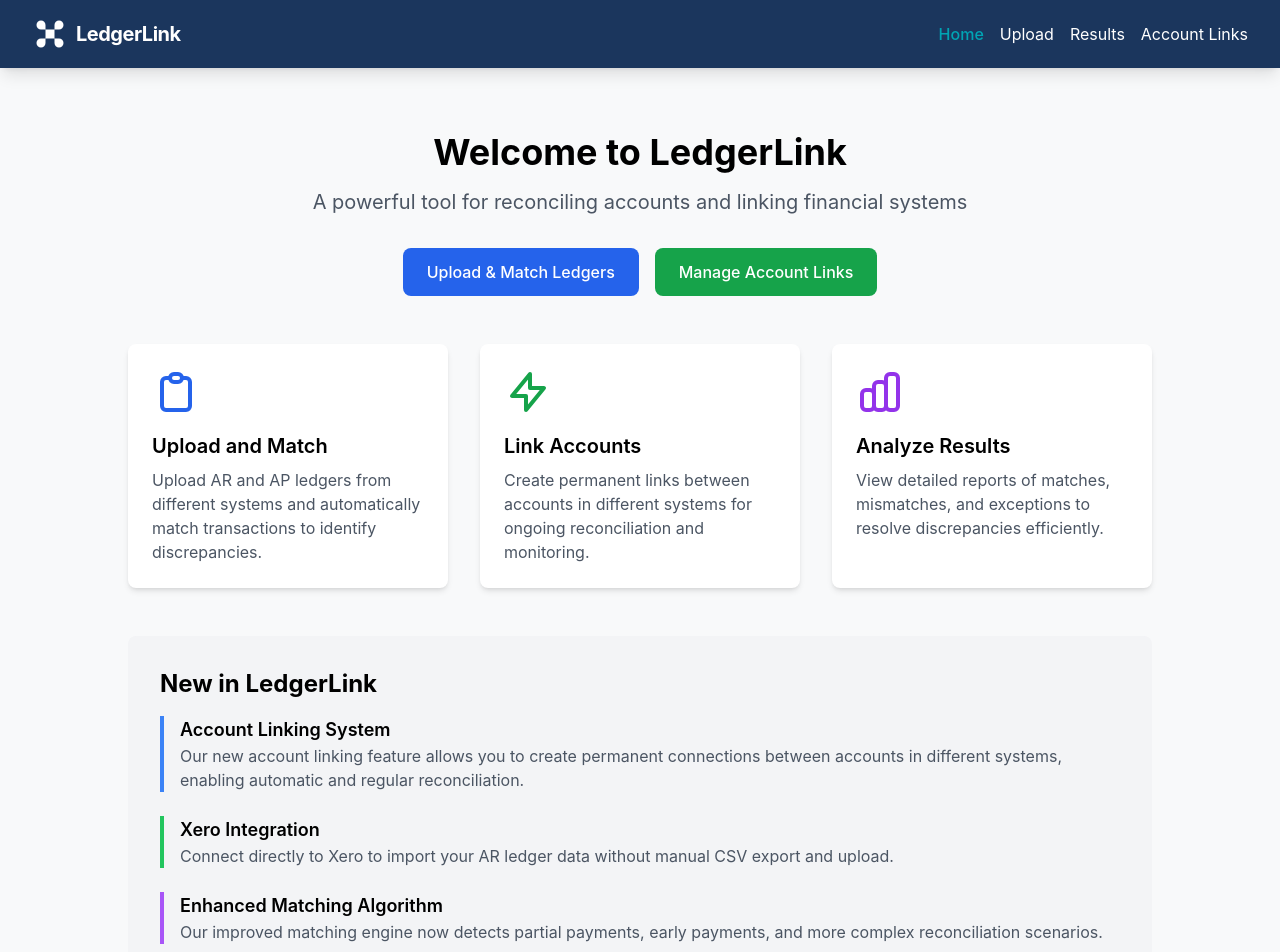
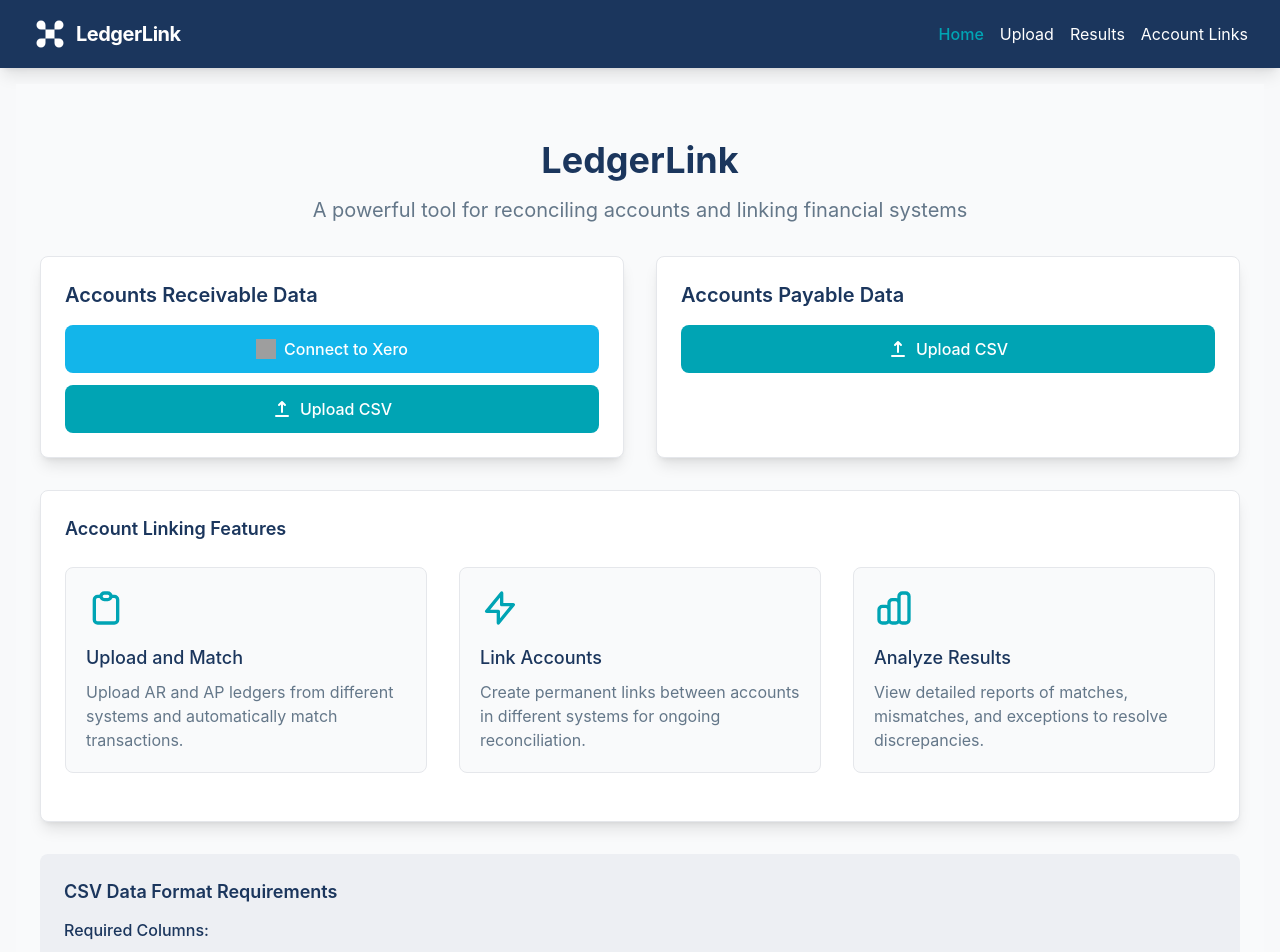
Before and after one commit to TomWall1/LedgerLink, a React (Create React App) app in the folder frontend/: page / in a window 1280 px wide. Shown: the top 952 px of the page. Built offline with nearby package versions, Linux system fonts and the light colour scheme; grey boxes are pictures that could not be loaded.

Commit message:
Update Home page with new design

```diff
--- a/frontend/src/pages/Home.jsx
+++ b/frontend/src/pages/Home.jsx
@@ -3,85 +3,125 @@ import { Link } from 'react-router-dom';
 
 const Home = () => {
   return (
-    <div className="max-w-5xl mx-auto">
-      <div className="text-center my-12">
-        <h1 className="text-4xl font-bold mb-4">Welcome to LedgerLink</h1>
-        <p className="text-xl text-gray-600 mb-8">
-          A powerful tool for reconciling accounts and linking financial systems
-        </p>
-        <div className="flex flex-wrap justify-center gap-4">
+    <div className="min-h-screen bg-gray-50">
+      <div className="max-w-7xl mx-auto p-6">
+        <div className="mb-8 text-center">
+          <h1 className="text-4xl font-bold text-primary mt-8 mb-4">LedgerLink</h1>
+          <p className="text-xl text-text">A powerful tool for reconciling accounts and linking financial systems</p>
+        </div>
+
+        <div className="grid grid-cols-1 md:grid-cols-2 gap-8">
+          <div className="bg-white rounded-lg shadow-lg p-6 border border-gray-200">
+            <h2 className="text-xl font-semibold mb-4 text-primary">Accounts Receivable Data</h2>
+            <div className="space-y-3">
               <Link
                 to="/upload"
-            className="bg-blue-600 hover:bg-blue-700 text-white px-6 py-3 rounded-lg font-medium"
+                className="block bg-accent text-white px-6 py-3 rounded-lg hover:bg-opacity-90 transition-colors text-center font-medium"
               >
-            Upload & Match Ledgers
+                <div className="flex items-center justify-center">
+                  <img
+                    src="/xero-logo.svg"
+                    alt="Xero logo"
+                    className="w-5 h-5 mr-2"
+                  />
+                  Connect to Xero
+                </div>
               </Link>
               <Link
-            to="/account-links"
-            className="bg-green-600 hover:bg-green-700 text-white px-6 py-3 rounded-lg font-medium"
+                to="/upload"
+                className="block bg-secondary text-white px-6 py-3 rounded-lg hover:bg-opacity-90 transition-colors text-center font-medium"
               >
-            Manage Account Links
+                <div className="flex items-center justify-center">
+                  <svg xmlns="http://www.w3.org/2000/svg" className="h-5 w-5 mr-2" viewBox="0 0 20 20" fill="currentColor">
+                    <path fillRule="evenodd" d="M3 17a1 1 0 011-1h12a1 1 0 110 2H4a1 1 0 01-1-1zM6.293 6.707a1 1 0 010-1.414l3-3a1 1 0 011.414 0l3 3a1 1 0 01-1.414 1.414L11 5.414V13a1 1 0 11-2 0V5.414L7.707 6.707a1 1 0 01-1.414 0z" clipRule="evenodd" />
+                  </svg>
+                  Upload CSV
+                </div>
               </Link>
             </div>
           </div>
 
-      <div className="grid grid-cols-1 md:grid-cols-3 gap-8 my-12">
-        <div className="bg-white p-6 rounded-lg shadow-md">
-          <div className="text-blue-600 mb-4">
-            <svg xmlns="http://www.w3.org/2000/svg" className="h-12 w-12" fill="none" viewBox="0 0 24 24" stroke="currentColor">
+          <div className="bg-white rounded-lg shadow-lg p-6 border border-gray-200">
+            <h2 className="text-xl font-semibold mb-4 text-primary">Accounts Payable Data</h2>
+            <Link
+              to="/upload"
+              className="block bg-secondary text-white px-6 py-3 rounded-lg hover:bg-opacity-90 transition-colors text-center font-medium"
+            >
+              <div className="flex items-center justify-center">
+                <svg xmlns="http://www.w3.org/2000/svg" className="h-5 w-5 mr-2" viewBox="0 0 20 20" fill="currentColor">
+                  <path fillRule="evenodd" d="M3 17a1 1 0 011-1h12a1 1 0 110 2H4a1 1 0 01-1-1zM6.293 6.707a1 1 0 010-1.414l3-3a1 1 0 011.414 0l3 3a1 1 0 01-1.414 1.414L11 5.414V13a1 1 0 11-2 0V5.414L7.707 6.707a1 1 0 01-1.414 0z" clipRule="evenodd" />
+                </svg>
+                Upload CSV
+              </div>
+            </Link>
+          </div>
+        </div>
+
+        <div className="mt-8 bg-white rounded-lg shadow-lg p-6 border border-gray-200">
+          <h2 className="text-lg font-semibold mb-3 text-primary">
+            Account Linking Features
+          </h2>
+          <div className="grid grid-cols-1 md:grid-cols-3 gap-8 my-6">
+            <div className="bg-gray-50 p-5 rounded-lg border border-gray-200">
+              <div className="text-secondary mb-4">
+                <svg xmlns="http://www.w3.org/2000/svg" className="h-10 w-10" fill="none" viewBox="0 0 24 24" stroke="currentColor">
                   <path strokeLinecap="round" strokeLinejoin="round" strokeWidth={2} d="M9 5H7a2 2 0 00-2 2v12a2 2 0 002 2h10a2 2 0 002-2V7a2 2 0 00-2-2h-2M9 5a2 2 0 002 2h2a2 2 0 002-2M9 5a2 2 0 012-2h2a2 2 0 012 2" />
                 </svg>
               </div>
-          <h2 className="text-xl font-semibold mb-2">Upload and Match</h2>
-          <p className="text-gray-600">
-            Upload AR and AP ledgers from different systems and automatically match transactions to identify discrepancies.
+              <h3 className="text-lg font-medium mb-2 text-primary">Upload and Match</h3>
+              <p className="text-text">
+                Upload AR and AP ledgers from different systems and automatically match transactions.
               </p>
             </div>
 
-        <div className="bg-white p-6 rounded-lg shadow-md">
-          <div className="text-green-600 mb-4">
-            <svg xmlns="http://www.w3.org/2000/svg" className="h-12 w-12" fill="none" viewBox="0 0 24 24" stroke="currentColor">
+            <div className="bg-gray-50 p-5 rounded-lg border border-gray-200">
+              <div className="text-secondary mb-4">
+                <svg xmlns="http://www.w3.org/2000/svg" className="h-10 w-10" fill="none" viewBox="0 0 24 24" stroke="currentColor">
                   <path strokeLinecap="round" strokeLinejoin="round" strokeWidth={2} d="M13 10V3L4 14h7v7l9-11h-7z" />
                 </svg>
               </div>
-          <h2 className="text-xl font-semibold mb-2">Link Accounts</h2>
-          <p className="text-gray-600">
-            Create permanent links between accounts in different systems for ongoing reconciliation and monitoring.
+              <h3 className="text-lg font-medium mb-2 text-primary">Link Accounts</h3>
+              <p className="text-text">
+                Create permanent links between accounts in different systems for ongoing reconciliation.
               </p>
             </div>
 
-        <div className="bg-white p-6 rounded-lg shadow-md">
-          <div className="text-purple-600 mb-4">
-            <svg xmlns="http://www.w3.org/2000/svg" className="h-12 w-12" fill="none" viewBox="0 0 24 24" stroke="currentColor">
+            <div className="bg-gray-50 p-5 rounded-lg border border-gray-200">
+              <div className="text-secondary mb-4">
+                <svg xmlns="http://www.w3.org/2000/svg" className="h-10 w-10" fill="none" viewBox="0 0 24 24" stroke="currentColor">
                   <path strokeLinecap="round" strokeLinejoin="round" strokeWidth={2} d="M9 19v-6a2 2 0 00-2-2H5a2 2 0 00-2 2v6a2 2 0 002 2h2a2 2 0 002-2zm0 0V9a2 2 0 012-2h2a2 2 0 012 2v10m-6 0a2 2 0 002 2h2a2 2 0 002-2m0 0V5a2 2 0 012-2h2a2 2 0 012 2v14a2 2 0 01-2 2h-2a2 2 0 01-2-2z" />
                 </svg>
               </div>
-          <h2 className="text-xl font-semibold mb-2">Analyze Results</h2>
-          <p className="text-gray-600">
-            View detailed reports of matches, mismatches, and exceptions to resolve discrepancies efficiently.
+              <h3 className="text-lg font-medium mb-2 text-primary">Analyze Results</h3>
+              <p className="text-text">
+                View detailed reports of matches, mismatches, and exceptions to resolve discrepancies.
               </p>
             </div>
           </div>
+        </div>
 
-      <div className="bg-gray-100 p-8 rounded-lg my-12">
-        <h2 className="text-2xl font-bold mb-4">New in LedgerLink</h2>
-        <div className="border-l-4 border-blue-500 pl-4 mb-6">
-          <h3 className="text-lg font-semibold">Account Linking System</h3>
-          <p className="text-gray-600">
-            Our new account linking feature allows you to create permanent connections between accounts in different systems, enabling automatic and regular reconciliation.
-          </p>
+        <div className="mt-8 bg-primary bg-opacity-5 rounded-lg p-6">
+          <h2 className="text-lg font-semibold mb-3 text-primary">
+            CSV Data Format Requirements
+          </h2>
+          <div className="space-y-6">
+            <div>
+              <h3 className="font-medium text-primary mb-2">Required Columns:</h3>
+              <ul className="list-disc list-inside space-y-2 text-text">
+                <li><span className="font-medium">transaction_number</span> - Unique identifier for each transaction</li>
+                <li><span className="font-medium">transaction_type</span> - Type of transaction (e.g., INVOICE, BILL, CREDIT_NOTE)</li>
+                <li><span className="font-medium">amount</span> - Decimal number (positive for AR, negative for AP)</li>
+                <li><span className="font-medium">issue_date</span> - Date the transaction was issued</li>
+                <li><span className="font-medium">due_date</span> - Date the transaction is due</li>
+                <li><span className="font-medium">status</span> - Current status of the transaction (e.g., OPEN, PAID, VOIDED)</li>
+                <li><span className="font-medium">reference</span> - Additional reference identifier (optional but useful for matching)</li>
+              </ul>
             </div>
-        <div className="border-l-4 border-green-500 pl-4 mb-6">
-          <h3 className="text-lg font-semibold">Xero Integration</h3>
-          <p className="text-gray-600">
-            Connect directly to Xero to import your AR ledger data without manual CSV export and upload.
-          </p>
+
+            <div className="text-sm text-text italic">
+              Tip: Matching is based primarily on transaction numbers and references. Use consistent date formats (YYYY-MM-DD recommended).
             </div>
-        <div className="border-l-4 border-purple-500 pl-4">
-          <h3 className="text-lg font-semibold">Enhanced Matching Algorithm</h3>
-          <p className="text-gray-600">
-            Our improved matching engine now detects partial payments, early payments, and more complex reconciliation scenarios.
-          </p>
+          </div>
         </div>
       </div>
     </div>
```
Lines whose indentation alone changed are shown as unchanged.
